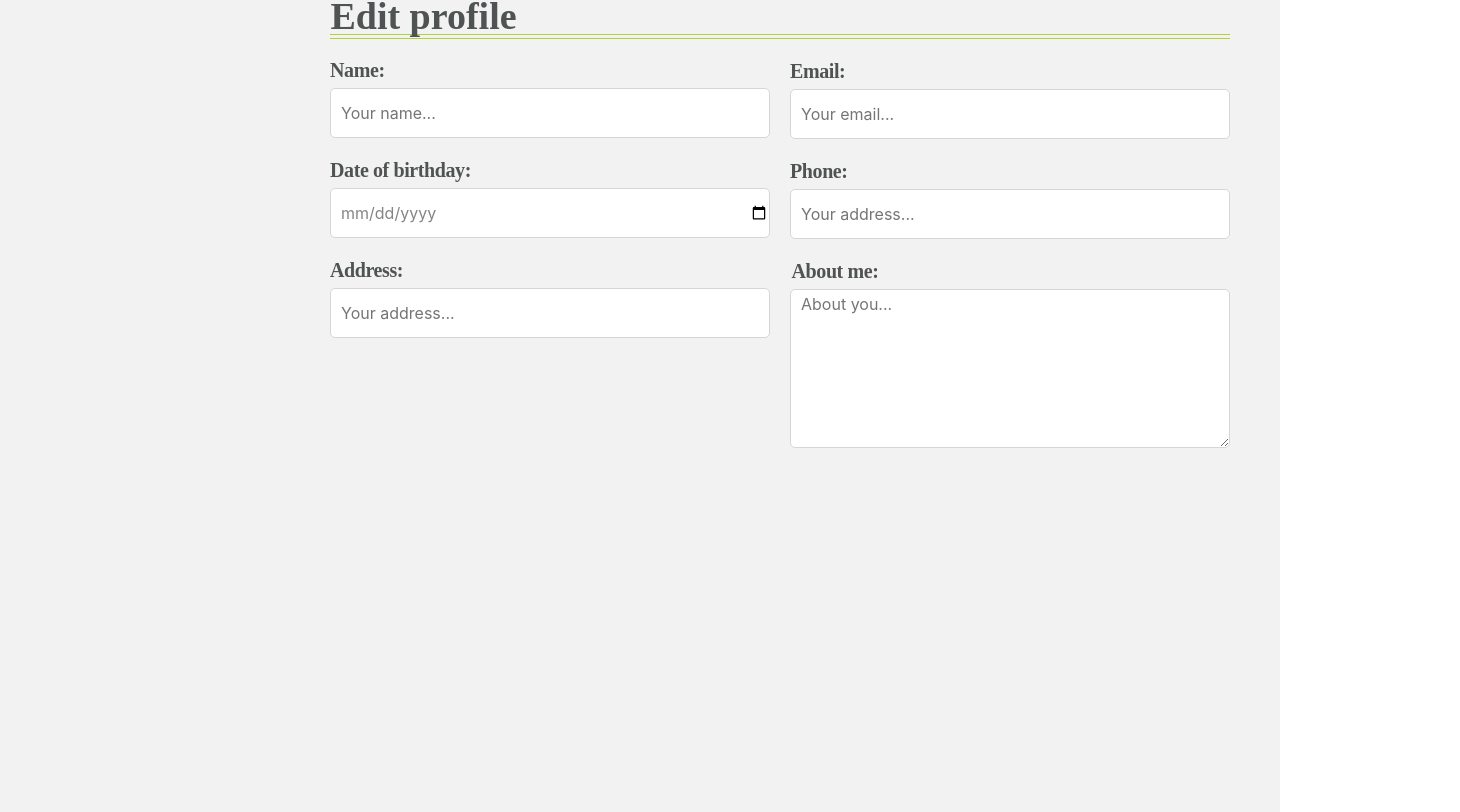
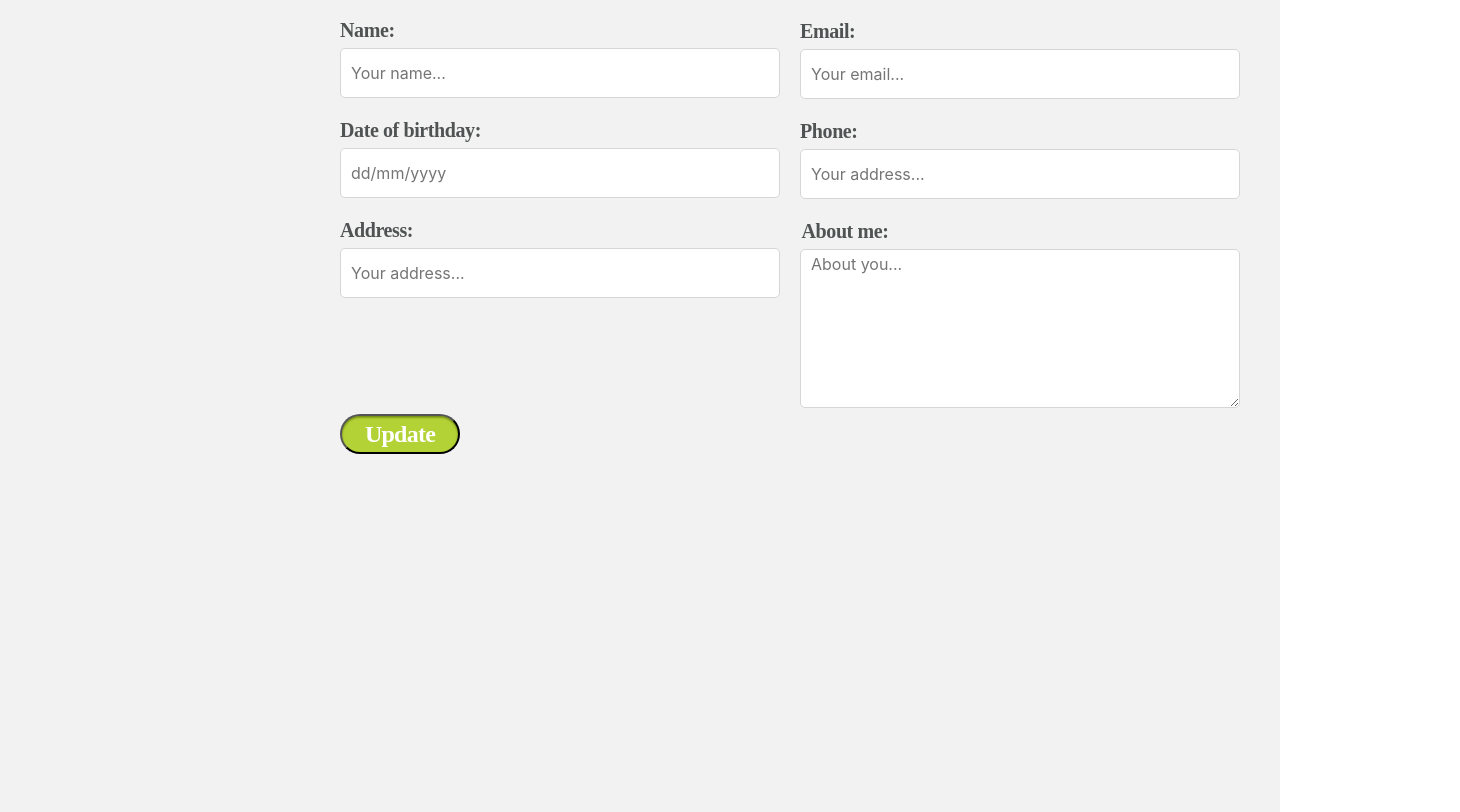
Before and after one commit to kf2001dj/ClientHapo, a React (Create React App) app: page /profile in a window 1280 px wide. Shown: the part 521-1333 px from the top of the page, 1460 px wide, since content can reach past the window. Built offline with nearby package versions, Linux system fonts and the light colour scheme.

Commit message:
add file erro

```diff
--- a/src/components/Profile/Body_Profile.css
+++ b/src/components/Profile/Body_Profile.css
@@ -6,6 +6,7 @@
 }
 
 .imgid-profile {
+    z-index: 1;
     width: 260px;
     height: 260px;
     border-radius: 260px;
@@ -14,6 +15,7 @@
 }
 
 .came {
+    z-index: 2;
     margin-top: -85px;
     margin-left: 10px;
 }
@@ -111,6 +113,7 @@
 }
 
 .txt-homepro {
+    width: 200px;
     text-align: left;
     margin-left: 65px;
     margin-top: -17px;
@@ -151,6 +154,7 @@
 }
 
 .text-mylearn {
+    margin-top: -40px;
     margin-right: 5px;
     z-index: 2;
     color: #505353;
@@ -417,3 +421,25 @@
 .ipt-txtdate {
      color: #868484;
 }
+
+
+.btn-updateprofile {
+    margin-right: 1000px;
+    width:120px;
+    height: 40px;
+    flex-shrink: 0;
+    border-radius: 22px;
+    background: #B2D235;
+    box-shadow: 0px 1.5px 2px 0px #6F8710 inset;
+    padding-top: 5px;
+}
+
+.btn-updateprofile p {
+    color: #FFF;
+    font-family: UTM BryantLG;
+    font-size: 24px;
+    font-style: normal;
+    font-weight: 700;
+    line-height: normal;
+    letter-spacing: -0.75px;
+}
--- a/src/components/Profile/Body_Profile.js
+++ b/src/components/Profile/Body_Profile.js
@@ -1,27 +1,11 @@
 import React, { useState, useEffect } from 'react';
-
 import './Body_Profile.css'
 
 
 export default function Body_Profile()
 {
     const [user, setUser] = useState({});
-    // const userId = "1";
     const userId = localStorage.getItem('userId');
-    // useEffect(() => {
-    //   // Gọi API để lấy dữ liệu từ server Express sử dụng ID người dùng
-    //   fetch(`http://localhost:4000/api/users/${userId}`)
-    //     .then((response) => {
-    //       if (!response.ok) {
-    //         throw new Error('Response was not ok');
-    //       }
-    //       return response.json();
-    //     })
-    //     .then((data) => setUser(data))
-    //     .catch((error) => {
-    //       console.error('Lỗi khi gọi API: ', error);
-    //     });
-    // }, [userId]); // Thêm 'userId' vào danh sách dependencies để useEffect chạy lại khi ID người dùng thay đổi
 
     useEffect(() => {
         // Fetch user data using the userId from localStorage
@@ -37,13 +21,64 @@ export default function Body_Profile()
             .catch((error) => {
               console.error('Error fetching user data: ', error);
             });
+        }else {
+            //bắt buộc phải đăng nhập thì ms edit được
+            setUser({});
         }
       }, [userId]);
+
+    const [isEditing, setIsEditing] = useState(false);
+
+    // State variables to manage form input values
+    const [name, setName] = useState('');
+    const [email, setEmail] = useState('');
+    const [birthdate, setBirthdate] = useState('');
+    const [phone, setPhone] = useState('');
+    const [address, setAddress] = useState('');
+    const [about, setAbout] = useState('');
+
+    const handleUpdate = () => {
+    // Create a new user object with updated data
+    const updatedUser = {
+      ...user,
+      name: name || user.name,
+      email: email || user.email,
+      birthdate: birthdate || user.birthdate, // Sử dụng định dạng ngày tháng mới
+      phone: phone || user.phone,
+      address: address || user.address,
+      about: about || user.about,
+    };
+
+    // Update user data on the server
+    fetch(`http://localhost:4000/api/users/${userId}`, {
+      method: 'PUT',
+      headers: {
+        'Content-Type': 'application/json',
+      },
+      body: JSON.stringify(updatedUser),
+      credentials: 'include',
+    })
+    .then((response) => {
+        if (!response.ok) {
+          throw new Error('Network response was not ok');
+        }
+        return response.json();
+      })
+      .then((data) => {
+        // Show success message or handle the response data as needed
+        setUser(updatedUser);
+        console.log('User data updated successfully:', data);
+
+      })
+      .catch((error) => {
+        console.error('Error updating user data: ', error);
+      });
+    };
+
 
     return(
         <div className='container text-center'>
             <div className='fontuser-pro'>
-
                     <div>
                         <img
                         key={user.id}
@@ -59,7 +94,10 @@ export default function Body_Profile()
                         <div className='pro-btnadone'></div>
                         <div className='pro-day'>
                             <img src='./image/sn.png' className='img-pro-sn'></img>
-                            <p className='txt-daypro'>{user.birthdate}</p>
+                            <p className='txt-daypro'
+                            value={birthdate || user.birthdate  }
+                            onChange={(e) => setBirthdate(e.target.value)}
+                            >{user.birthdate}</p>
                         </div>
                         <div className='btn-pro-sn'></div>
                         <div className='pro-phon'>
@@ -77,9 +115,6 @@ export default function Body_Profile()
                             </p>
                         </div>
                     </div>
-
-
-
             </div>
 
             <div className='fonttext-pro'>
@@ -132,54 +167,67 @@ export default function Body_Profile()
                         <p className='txtname-pro'>
                             Name:
                         </p>
-                        <input className='ipt-txtname' placeholder='Your name...'></input>
+                        <input className='ipt-txtname' placeholder='Your name...'
+                        value={name || user.name}
+                        onChange={(e) => setName(e.target.value)}
+                        ></input>
                     </div>
-
                     <div className='pro-txtemail'>
                         <p className='txtemail-pro'>
                             Email:
                         </p>
-                        <input className='ipt-txtemail' placeholder='Your email...'></input>
+                        <input className='ipt-txtemail' placeholder='Your email...'
+                        value={email || user.email}
+                        onChange={(e) => setEmail(e.target.value)}
+                        ></input>
                     </div>
-
                 </div>
-
                 <div className='list-tt'>
                     <div className='pro-txtname'>
                         <p className='txtdate-pro'>
                         Date of birthday:
                         </p>
-                        <input className='ipt-txtdate' type="date" ></input>
+                        <input className='ipt-txtdate'
+
+                        placeholder='dd/mm/yyyy'
+                        value={ birthdate || user.birthdate  }
+                        onChange={(e) => setBirthdate(e.target.value)}
+                        ></input>
                     </div>
-
                     <div className='pro-txtemail'>
                         <p className='txtemail-pro'>
                         Phone:
                         </p>
-                        <input className='ipt-txtemail' placeholder='Your address...'></input>
+                        <input className='ipt-txtemail' placeholder='Your address...'
+                        value={ phone || user.phone}
+                        onChange={(e) => setPhone(e.target.value)}
+                        ></input>
                     </div>
-
                 </div>
-
                 <div className='list-tt'>
                     <div className='pro-txtname'>
                         <p className='txtname-pro'>
                         Address:
                         </p>
-                        <input className='ipt-txtname' placeholder='Your address...'></input>
+                        <input className='ipt-txtname' placeholder='Your address...'
+                        value={ address || user.address}
+                        onChange={ (e) => setAddress(e.target.value)}
+                        ></input>
                     </div>
-
                     <div className='pro-txtemail'>
                         <p className='txtabout-pro'>
                         About me:
                         </p>
-                        <textarea className='ipt-textAbme' placeholder='About you...'>
+                        <textarea className='ipt-textAbme' placeholder='About you...'
+                        value={about || user.about}
+                        onChange={ (e) => setAbout(e.target.value)}
+                        >
                         </textarea>
                     </div>
-
                 </div>
-
-
+                <button className='btn-updateprofile' onClick={handleUpdate}>
+                    <p> Update</p>
+               </button>
             </div>
 
         </div>
```
